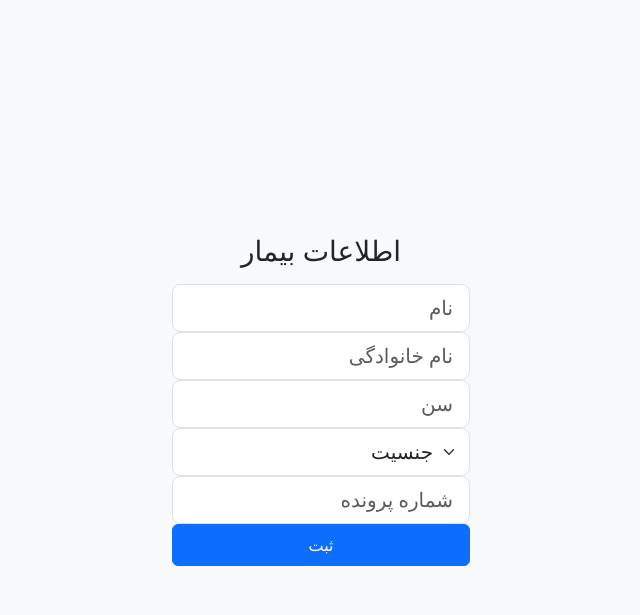
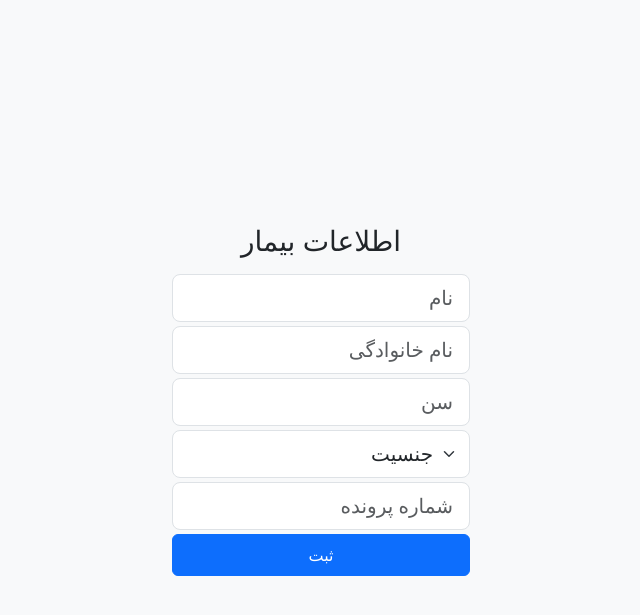
Before and after one commit to Alirezaaraby/online-block-randomization, a Django app: page /patient/ in a window 1280 px wide. Shown: the top 615 px of the page, without its empty margins (319-959 px from the left). Run offline with Django 4.2, Linux system fonts and the light colour scheme; some libraries are stand-ins or nearby versions.

Commit message:
form updated

```diff
--- a/templates/patients.html
+++ b/templates/patients.html
@@ -47,20 +47,20 @@
             <h1 class="h3 mb-3 fw-normal text-center">اطلاعات بیمار</h1>
             {% csrf_token %}
 
-            <input class="form-control form-control-lg" type="text" placeholder="نام" name="name" minlength="3"
+            <input class="form-control form-control-lg mb-1" type="text" placeholder="نام" name="name" minlength="3"
                 maxlength="50" required>
-            <input class="form-control form-control-lg" type="text" name="f_name" placeholder="نام خانوادگی"
+            <input class="form-control form-control-lg mb-1" type="text" name="f_name" placeholder="نام خانوادگی"
                 minlength="3" maxlength="50" required>
-            <input class="form-control form-control-lg" type="number" name="age" placeholder="سن" min="1" max="120"
+            <input class="form-control form-control-lg mb-1" type="number" name="age" placeholder="سن" min="1" max="120"
                 required>
 
-            <select class="form-select form-select-lg " name="sex">
+            <select class="form-select form-select-lg mb-1" name="sex">
                 <option selected>جنسیت</option>
                 <option value="M">مذکر</option>
                 <option value="F">مؤنث</option>
             </select>
 
-            <input class="form-control form-control-lg" type="number" name="code" placeholder="شماره پرونده" required>
+            <input class="form-control form-control-lg mb-1" type="number" name="code" placeholder="شماره پرونده" required>
 
             <button class="btn btn-primary w-100 py-2" type="submit">ثبت</button>
         </form>
```
Also changed, not shown: templates/edit.html (+5 -5 lines).
